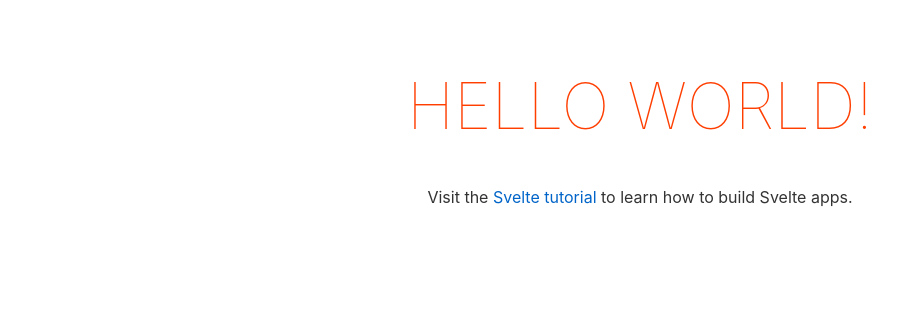
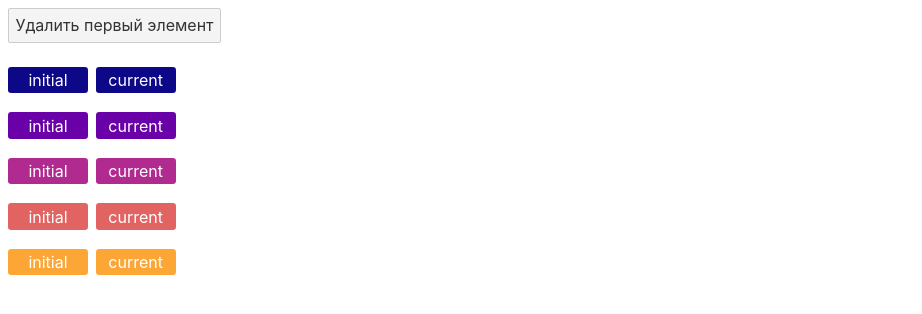
Before and after one commit to kaineer/tutorial-svelte, a Svelte app: page / in a window 1280 px wide. Shown: the top 314 px of the page, without its empty margins (0-922 px from the left). Built offline with nearby package versions, Linux system fonts and the light colour scheme.

Commit message:
Начальное состояние для 04. keyed-each-blocks

```diff
--- a/src/App.svelte
+++ b/src/App.svelte
@@ -1,28 +1,23 @@
 <script>
-  export let name;
+  import Thing from './Thing.svelte';
+
+  let things = [
+    { id: 1, color: '#0d0887' },
+    { id: 2, color: '#6a00a8' },
+    { id: 3, color: '#b12a90' },
+    { id: 4, color: '#e16462' },
+    { id: 5, color: '#fca636' }
+  ];
+
+  const handleClick = () => {
+    things = things.slice(1);
+  };
 </script>
 
-<main>
-  <h1>Hello {name}!</h1>
-  <p>Visit the <a href="https://svelte.dev/tutorial">Svelte tutorial</a> to learn how to build Svelte apps.</p>
-</main>
+<button on:click={handleClick}>
+  Удалить первый элемент
+</button>
 
-<style>
-  main {
-    text-align: center;
-    padding: 1em;
-    max-width: 240px;
-    margin: 0 auto;
-  }
-  h1 {
-    color: #ff3e00;
-    text-transform: uppercase;
-    font-size: 4em;
-    font-weight: 100;
-  }
-  @media (min-width: 640px) {
-    main {
-      max-width: none;
-    }
-  }
-</style>
+{#each things as thing}
+  <Thing current={thing.color} />
+{/each}
--- /dev/null
+++ b/src/Thing.svelte
@@ -0,0 +1,22 @@
+<script>
+  export let current;
+
+  const initial = current;
+</script>
+
+<p>
+  <span style="background-color: {initial}">initial</span>
+  <span style="background-color: {current}">current</span>
+</p>
+
+<style>
+  span {
+    display: inline-block;
+    padding: 0.2em 0.5em;
+    margin: 0 0.2em 0.2em 0;
+    width: 4em;
+    text-align: center;
+    border-radius: 0.2em;
+    color: white;
+  }
+</style>
```
